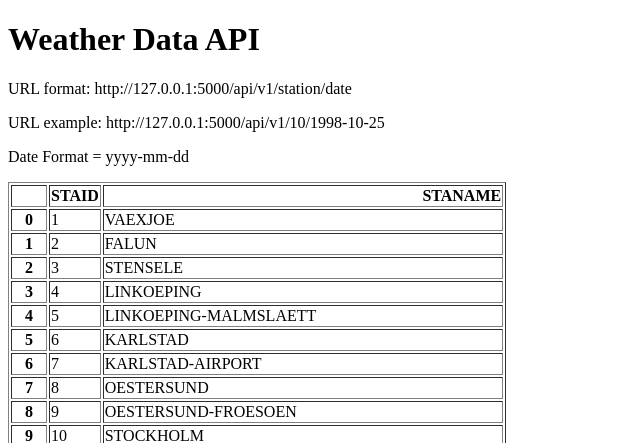
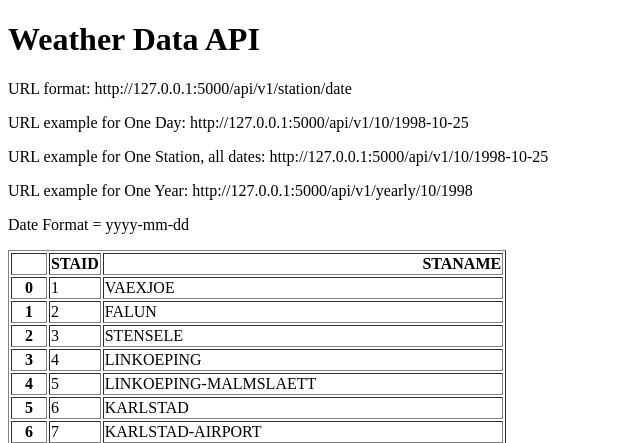
Before and after one commit to damiicodes/weather_api, a Flask app: page / in a window 1280 px wide. Shown: the top 443 px of the page, without its empty margins (0-640 px from the left). Run offline with Flask 3, Linux system fonts and the light colour scheme.

Commit message:
Added url endpoints for yearly station data and single station data

```diff
--- a/main.py
+++ b/main.py
@@ -20,7 +20,6 @@ def about(station, date):
     filename = ('data_small/TG_STAID' + str(station).zfill(6) + '.txt')
     df = pd.read_csv(filename, skiprows=20, parse_dates=['    DATE'])
     temperature = df.loc[df['    DATE'] == date]['   TG'].squeeze() / 10
-    # Render the 'about.html' template and return it as the response
     return {
         'station': station,
         'date': date,
@@ -28,6 +27,25 @@ def about(station, date):
     }
 
 
+@app.route('/api/v1/<station>')
+def all_data(station):
+    filename = ('data_small/TG_STAID' + str(station).zfill(6) + '.txt')
+    df = pd.read_csv(filename, skiprows=20, parse_dates=['    DATE'])
+    result = df.to_dict(orient='records')
+    return result
+
+
+@app.route('/api/v1/yearly/<station>/<year>')
+def yearly(station, year):
+    filename = ('data_small/TG_STAID' + str(station).zfill(6) + '.txt')
+    df = pd.read_csv(filename, skiprows=20, parse_dates=['    DATE'])
+    df['    DATE'] = df['    DATE'].astype(str)
+    result = df[
+        df['    DATE'].str.startswith(str(year))
+    ].to_dict(orient='records')
+    return result
+
+
 # Run the Flask application in debug mode
 if __name__ == '__main__':
     app.run(debug=True)
--- a/templates/home.html
+++ b/templates/home.html
@@ -7,7 +7,9 @@
 <body>
   <h1> Weather Data API </h1>
   <p>URL format: http://127.0.0.1:5000/api/v1/station/date</p>
-  <p>URL example: http://127.0.0.1:5000/api/v1/10/1998-10-25</p>
+  <p>URL example for One Day: http://127.0.0.1:5000/api/v1/10/1998-10-25</p>
+  <p>URL example for One Station, all dates: http://127.0.0.1:5000/api/v1/10/1998-10-25</p>
+  <p>URL example for One Year: http://127.0.0.1:5000/api/v1/yearly/10/1998</p>
   <p>Date Format = yyyy-mm-dd </p>
   <p>{{station_data|safe}}</p>
 
```
